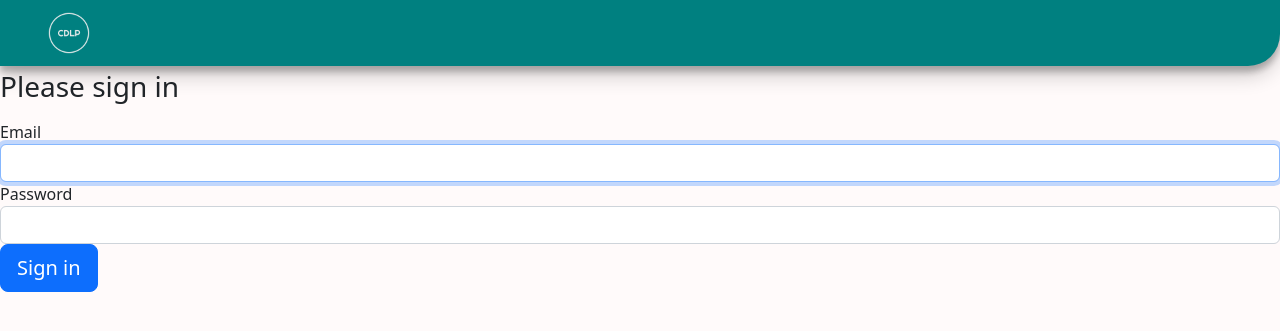
After one commit to sebastien-violante/cdlp-planning, a Symfony app: template templates/security/login.html.twig in a window 1280 px wide. The commit adds this page. Shown: the top 331 px of the page. Run offline with Twig, Linux system fonts and the light colour scheme; the template is opened without the code that fills it, so the values that code supplies are empty; some libraries are stand-ins or nearby versions; some web fonts are replaced.

```diff
--- a/composer.json
+++ b/composer.json
@@ -20,6 +20,7 @@
         "symfony/expression-language": "6.1.*",
         "symfony/flex": "^2",
         "symfony/form": "6.4.*",
+        "symfony/http-kernel": "^6.1",
         "symfony/framework-bundle": "6.1.*",
         "symfony/http-client": "6.1.*",
         "symfony/intl": "6.1.*",
--- a/templates/_header.html.twig
+++ b/templates/_header.html.twig
@@ -28,6 +28,10 @@
 							<svg xmlns="http://www.w3.org/2000/svg" id="Filled" viewbox="0 0 24 24" width="15" height="15"><path d="M20.492,7.969,10.954.975A5,5,0,0,0,3,5.005V19a4.994,4.994,0,0,0,7.954,4.03l9.538-6.994a5,5,0,0,0,0-8.062Z"/></svg>
 							<a style="color: red !important;" class="nav-link active ps-2" href="{{ path('app_unaviability')}}">Ajouter une indisponibilité</a>
 						</li>
+						<li class="nav-item flex-menu me-5">
+							<svg xmlns="http://www.w3.org/2000/svg" id="Filled" viewbox="0 0 24 24" width="15" height="15"><path d="M20.492,7.969,10.954.975A5,5,0,0,0,3,5.005V19a4.994,4.994,0,0,0,7.954,4.03l9.538-6.994a5,5,0,0,0,0-8.062Z"/></svg>
+							<a class="nav-link active ps-2" href="{{ path('app_unaviability')}}">Etat mensuel</a>
+						</li>
 					{% endif %}
 					<li class="nav-item flex-menu me-5">
 						<svg xmlns="http://www.w3.org/2000/svg" id="Filled" viewbox="0 0 24 24" width="15" height="15"><path d="M20.492,7.969,10.954.975A5,5,0,0,0,3,5.005V19a4.994,4.994,0,0,0,7.954,4.03l9.538-6.994a5,5,0,0,0,0-8.062Z"/></svg>
--- /dev/null
+++ b/templates/security/login.html.twig
@@ -0,0 +1,42 @@
+{% extends 'base.html.twig' %}
+
+{% block title %}Log in!{% endblock %}
+
+{% block body %}
+    <form method="post">
+        {% if error %}
+            <div class="alert alert-danger">{{ error.messageKey|trans(error.messageData, 'security') }}</div>
+        {% endif %}
+
+        {% if app.user %}
+            <div class="mb-3">
+                You are logged in as {{ app.user.userIdentifier }}, <a href="{{ path('app_logout') }}">Logout</a>
+            </div>
+        {% endif %}
+
+        <h1 class="h3 mb-3 font-weight-normal">Please sign in</h1>
+        <label for="username">Email</label>
+        <input type="email" value="{{ last_username }}" name="_username" id="username" class="form-control" autocomplete="email" required autofocus>
+        <label for="password">Password</label>
+        <input type="password" name="_password" id="password" class="form-control" autocomplete="current-password" required>
+
+        <input type="hidden" name="_csrf_token"
+               value="{{ csrf_token('authenticate') }}"
+        >
+
+        {#
+            Uncomment this section and add a remember_me option below your firewall to activate remember me functionality.
+            See https://symfony.com/doc/current/security/remember_me.html
+
+            <div class="checkbox mb-3">
+                <label>
+                    <input type="checkbox" name="_remember_me"> Remember me
+                </label>
+            </div>
+        #}
+
+        <button class="btn btn-lg btn-primary" type="submit">
+            Sign in
+        </button>
+    </form>
+{% endblock %}
```
Also changed, not shown: src/Controller/SecurityController.php (added, +32 -0 lines), templates/about/index.html.twig (+15 -3 lines), 1 other file.
